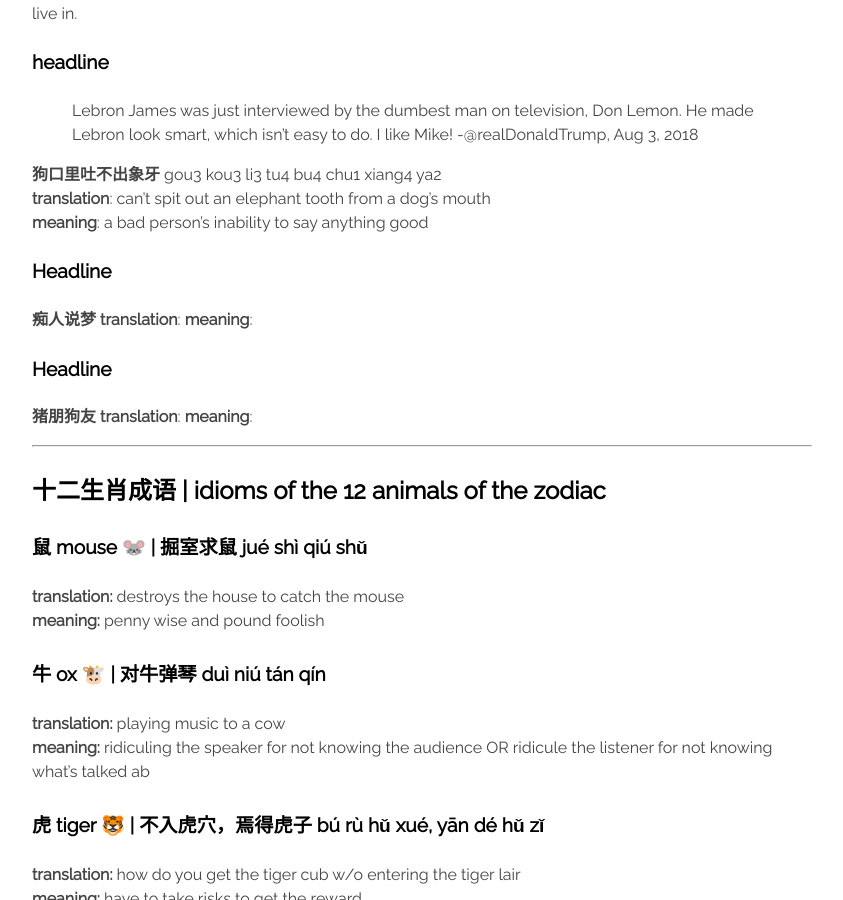
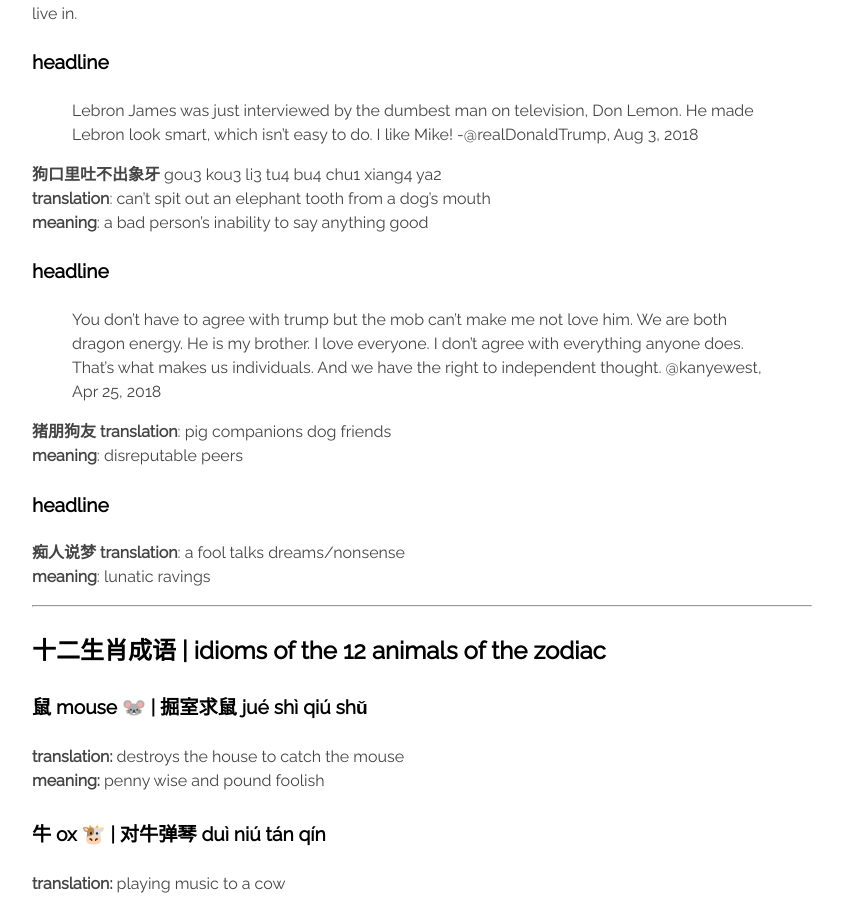
Before and after one commit to c1ndygao/cindygao.com, a Jekyll site: the page built from whyshenme.md, in a window 1280 px wide and 900 px high, scrolled down 382 px. Shown: the whole window, without its empty margins (208-1051 px from the left). Built offline with Jekyll 4.4.1, drawn with Linux system fonts in a browser that asks for light colours.

Commit message:
Update whyshenme.md

```diff
--- a/whyshenme.md
+++ b/whyshenme.md
@@ -17,15 +17,19 @@
 **translation**: can’t spit out an elephant tooth from a dog’s mouth
 **meaning**: a bad person’s inability to say anything good
 
-#### Headline ####
+#### headline ####
+> You don't have to agree with trump but the mob can't make me not love him. We are both dragon energy. He is my brother. I love everyone. I don't agree with everything anyone does. That's what makes us individuals. And we have the right to independent thought. @kanyewest, Apr 25, 2018
+
+**猪朋狗友**
+**translation**: pig companions dog friends
+**meaning**: disreputable peers
+
+
+#### headline ####
+
 **痴人说梦**
-**translation**:
-**meaning**:
-
-#### Headline ####
-**猪朋狗友**
-**translation**:
-**meaning**:
+**translation**: a fool talks dreams/nonsense
+**meaning**: lunatic ravings
 
 ---------------------
 
```
